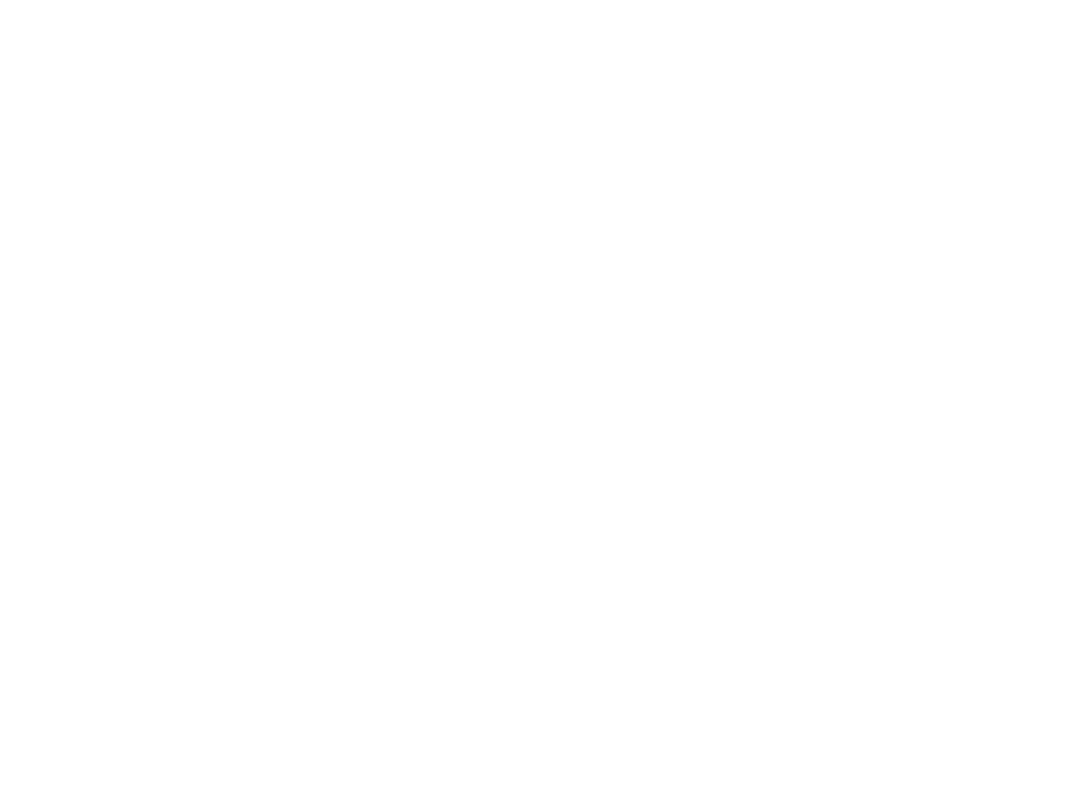
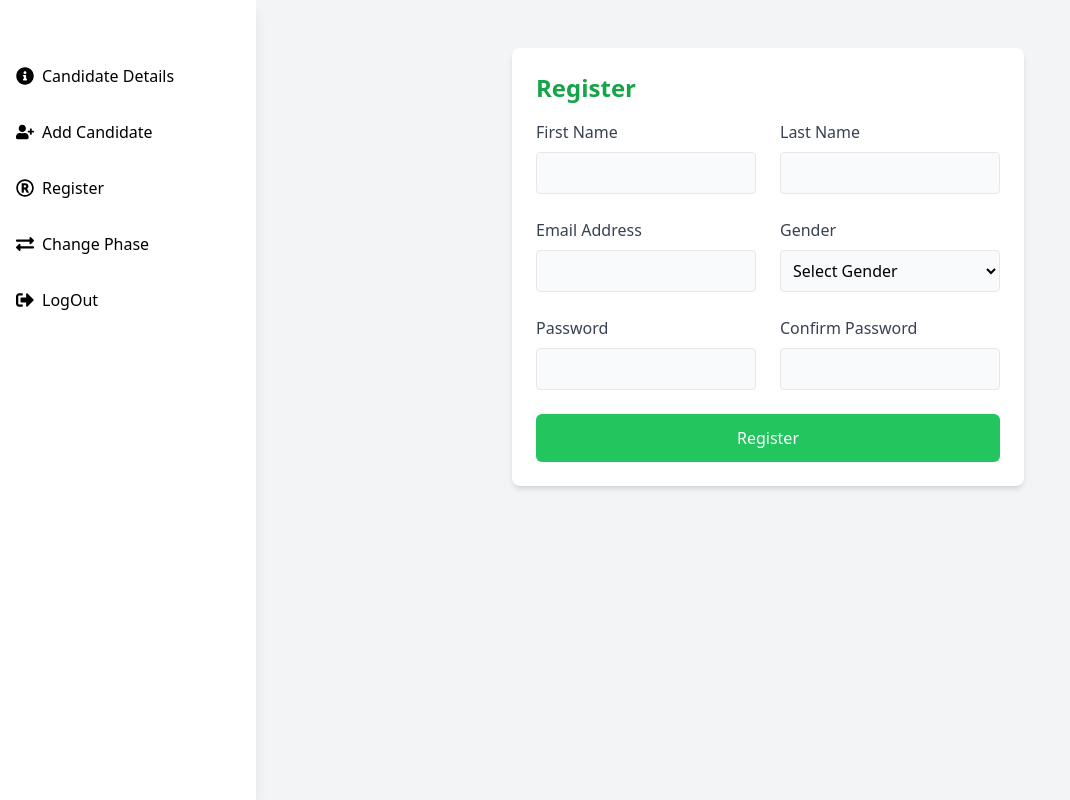
Before and after one commit to afzaljadoon/myfyp, a React (Create React App) app: page /adminregister in a window 1280 px wide. Before the commit this address had no page. Shown: the whole page, without its empty margins (0-1070 px from the left). Built offline with nearby package versions, Linux system fonts and the light colour scheme.

Commit message:
Make some changes inside the components

```diff
--- a/src/App.js
+++ b/src/App.js
@@ -12,6 +12,7 @@
 import Candidatedetail from './components/Candidatedetail';
 import Changephase from './components/Changephase';
 import Addcandidate from './components/Addcandidate';
+import Adminregister from './components/Adminregister';
 
 function App() {
   return (
@@ -31,6 +32,7 @@
         <Route path="/candidatedetail" element={<Candidatedetail />} />
         <Route path="/changephase" element={<Changephase />} />
         <Route path="/addcandidate" element={<Addcandidate/>} />
+        <Route path="/adminregister" element={<Adminregister/>} />
 
         </Routes>
     </div>
--- a/src/components/Addcandidate.js
+++ b/src/components/Addcandidate.js
@@ -1,5 +1,5 @@
 import React, { useState } from 'react';
-import {Link} from 'react-router-dom'
+import { Link } from 'react-router-dom';
 import { FaInfoCircle, FaUserPlus, FaRegRegistered, FaExchangeAlt, FaSignOutAlt } from 'react-icons/fa';
 
 const Addcandidate = () => {
@@ -20,47 +20,53 @@
   const handleSubmit = (e) => {
     e.preventDefault();
     console.log('Candidate Added:', formData);
-    // Add your submission logic here
     alert("Candidate has been added Successfully!");
   };
 
   return (
-    <div className="flex">
-      <div className="w-1/4 bg-white h-screen p-5">
-        <ul className="space-y-4 mt-12">
+    <div className="flex flex-col md:flex-row min-h-screen bg-gray-100">
+      {/* Sidebar */}
+      <div className="w-64 bg-white shadow-md">
+        <div className="h-16 flex items-center justify-center bg-green-500">
+          <h1 className="text-2xl font-bold text-white">Best Actor Contest</h1>
+        </div>
+        <div className="mt-4">
+          <ul className="space-y-2">
             <Link to="/candidatedetail">
-          <li>
-            <a href="/candidateDetails" className="flex items-center text-gray-600 hover:text-green-500">
+              <li className="w-full">
+                <a className="flex items-center p-4 hover:bg-green-500 hover:text-white">
                   <FaInfoCircle className="text-lg" />
                   <p className="ml-2">Candidate Details</p>
                 </a>
               </li>
             </Link>
-          <Link to='/addcandidate'>
-          <li className="text-green-500">
-            <a href="#" className="flex items-center">
+            <Link to="/addcandidate">
+              <li className="w-full">
+                <a className="flex items-center p-4 hover:bg-green-500 hover:text-white">
                   <FaUserPlus className="text-lg" />
                   <p className="ml-2">Add Candidate</p>
                 </a>
               </li>
             </Link>
-          <li>
-            <a href="/table_view" className="flex items-center text-gray-600 hover:text-green-500">
+            <Link to="/adminregister">
+              <li className="w-full">
+                <a className="flex items-center p-4 hover:bg-green-500 hover:text-white">
                   <FaRegRegistered className="text-lg" />
                   <p className="ml-2">Register</p>
                 </a>
               </li>
-          <Link to='/changephase'>
-          <li>
-            <a href="/changePhase" className="flex items-center text-gray-600 hover:text-green-500">
+            </Link>
+            <Link to="/changephase">
+              <li className="w-full">
+                <a className="flex items-center p-4 hover:bg-green-500 hover:text-white">
                   <FaExchangeAlt className="text-lg" />
-              <p className="ml-2">Change State</p>
+                  <p className="ml-2">Change Phase</p>
                 </a>
               </li>
             </Link>
-          <Link to='/logout'>
-          <li>
-            <a href="/logout" className="flex items-center text-gray-600 hover:text-green-500">
+            <Link to="/logout">
+              <li className="w-full">
+                <a className="flex items-center p-4 hover:bg-green-500 hover:text-white">
                   <FaSignOutAlt className="text-lg" />
                   <p className="ml-2">LogOut</p>
                 </a>
@@ -68,8 +74,10 @@
             </Link>
           </ul>
         </div>
+      </div>
 
-      <div className="w-3/4 bg-gray-100 min-h-screen">
+      {/* Main Content */}
+      <div className="flex-1 flex flex-col bg-gray-100">
         <nav className="bg-transparent p-4 shadow-sm">
           <h2 className="text-2xl font-bold">Add Candidate</h2>
         </nav>
--- /dev/null
+++ b/src/components/Adminregister.js
@@ -0,0 +1,237 @@
+import React, { useState } from "react";
+import { Link } from "react-router-dom";
+import {
+  FaInfoCircle,
+  FaUserPlus,
+  FaRegRegistered,
+  FaExchangeAlt,
+  FaSignOutAlt,
+} from "react-icons/fa";
+
+const Adminregister = () => {
+  const [inputData, setInputData] = useState({
+    first_name: "",
+    last_name: "",
+    email_address: "",
+    gender: "",
+    password: "",
+    confirm_password: "",
+  });
+  const [alertMsg, setAlertMsg] = useState("");
+
+  const handleChange = (e) => {
+    const { name, value } = e.target;
+    setInputData({ ...inputData, [name]: value });
+  };
+
+  const handleSubmit = (e) => {
+    e.preventDefault();
+
+    if (inputData.confirm_password !== inputData.password) {
+      setAlertMsg("Password & Confirm Password do not match");
+      return;
+    }
+
+    // Simulate an API call to check email uniqueness and save data
+    const isEmailUnique = true; // Replace with actual API call
+    if (!isEmailUnique) {
+      setAlertMsg(`${inputData.email_address} is already in use`);
+    } else {
+      setAlertMsg("You are successfully registered");
+      // Add logic to save data
+    }
+  };
+
+  return (
+    <div className="flex min-h-screen bg-gray-100">
+      {/* Sidebar */}
+      <div className="w-64 bg-white shadow-lg">
+        <div className="mt-12">
+          <ul className="space-y-4">
+            <Link to="/candidatedetail">
+              <li className="w-full">
+                <a className="block w-full flex items-center p-4 hover:bg-green-500 hover:text-white">
+                  <FaInfoCircle className="text-lg" />
+                  <p className="ml-2">Candidate Details</p>
+                </a>
+              </li>
+            </Link>
+            <Link to="/addcandidate">
+              <li className="w-full">
+                <a className="block w-full flex items-center p-4 hover:bg-green-500 hover:text-white">
+                  <FaUserPlus className="text-lg" />
+                  <p className="ml-2">Add Candidate</p>
+                </a>
+              </li>
+            </Link>
+            <Link to="/adminregister">
+              <li className="w-full">
+                <a className="block w-full flex items-center p-4 hover:bg-green-500 hover:text-white">
+                  <FaRegRegistered className="text-lg" />
+                  <p className="ml-2">Register</p>
+                </a>
+              </li>
+            </Link>
+            <Link to="/changephase">
+              <li className="w-full">
+                <a className="block w-full flex items-center p-4 hover:bg-green-500 hover:text-white">
+                  <FaExchangeAlt className="text-lg" />
+                  <p className="ml-2">Change Phase</p>
+                </a>
+              </li>
+            </Link>
+            <Link to="/logout">
+              <li className="w-full">
+                <a className="block w-full flex items-center p-4 hover:bg-green-500 hover:text-white">
+                  <FaSignOutAlt className="text-lg" />
+                  <p className="ml-2">LogOut</p>
+                </a>
+              </li>
+            </Link>
+          </ul>
+        </div>
+      </div>
+
+      {/* Main Content */}
+      <div className="flex-1 flex flex-col">
+        <nav className="bg-transparent p-4">
+          <div className="flex justify-between items-center">
+            <div className="text-xl font-bold"></div>
+          </div>
+        </nav>
+
+        <div className="p-4 flex-grow">
+          <div className="bg-white shadow-md rounded-lg p-6 max-w-lg mx-auto">
+            <h4 className="text-2xl font-bold text-green-600 mb-4">Register</h4>
+            {alertMsg && (
+              <div className="bg-red-100 text-red-700 p-2 rounded-md mb-4">
+                {alertMsg}
+              </div>
+            )}
+            <form onSubmit={handleSubmit}>
+              <div className="grid grid-cols-1 md:grid-cols-2 gap-6 mb-6">
+                <div>
+                  <label
+                    htmlFor="first_name"
+                    className="block text-gray-700 mb-2"
+                  >
+                    First Name
+                  </label>
+                  <input
+                    type="text"
+                    id="first_name"
+                    name="first_name"
+                    value={inputData.first_name}
+                    onChange={handleChange}
+                    className="w-full p-2 border rounded bg-gray-50"
+                    required
+                  />
+                </div>
+                <div>
+                  <label
+                    htmlFor="last_name"
+                    className="block text-gray-700 mb-2"
+                  >
+                    Last Name
+                  </label>
+                  <input
+                    type="text"
+                    id="last_name"
+                    name="last_name"
+                    value={inputData.last_name}
+                    onChange={handleChange}
+                    className="w-full p-2 border rounded bg-gray-50"
+                    required
+                  />
+                </div>
+              </div>
+              <div className="grid grid-cols-1 md:grid-cols-2 gap-6 mb-6">
+                <div>
+                  <label
+                    htmlFor="email_address"
+                    className="block text-gray-700 mb-2"
+                  >
+                    Email Address
+                  </label>
+                  <input
+                    type="email"
+                    id="email_address"
+                    name="email_address"
+                    value={inputData.email_address}
+                    onChange={handleChange}
+                    className="w-full p-2 border rounded bg-gray-50"
+                    required
+                  />
+                </div>
+                <div>
+                  <label htmlFor="gender" className="block text-gray-700 mb-2">
+                    Gender
+                  </label>
+                  <select
+                    id="gender"
+                    name="gender"
+                    value={inputData.gender}
+                    onChange={handleChange}
+                    className="w-full p-2 border rounded bg-gray-50"
+                    required
+                  >
+                    <option value="" disabled>
+                      Select Gender
+                    </option>
+                    <option value="male">Male</option>
+                    <option value="female">Female</option>
+                    <option value="other">Other</option>
+                  </select>
+                </div>
+              </div>
+              <div className="grid grid-cols-1 md:grid-cols-2 gap-6 mb-6">
+                <div>
+                  <label
+                    htmlFor="password"
+                    className="block text-gray-700 mb-2"
+                  >
+                    Password
+                  </label>
+                  <input
+                    type="password"
+                    id="password"
+                    name="password"
+                    value={inputData.password}
+                    onChange={handleChange}
+                    className="w-full p-2 border rounded bg-gray-50"
+                    required
+                  />
+                </div>
+                <div>
+                  <label
+                    htmlFor="confirm_password"
+                    className="block text-gray-700 mb-2"
+                  >
+                    Confirm Password
+                  </label>
+                  <input
+                    type="password"
+                    id="confirm_password"
+                    name="confirm_password"
+                    value={inputData.confirm_password}
+                    onChange={handleChange}
+                    className="w-full p-2 border rounded bg-gray-50"
+                    required
+                  />
+                </div>
+              </div>
+              <button
+                type="submit"
+                className="w-full bg-green-500 text-white p-3 rounded-md hover:bg-green-600 transition duration-300"
+              >
+                Register
+              </button>
+            </form>
+          </div>
+        </div>
+      </div>
+    </div>
+  );
+};
+
+export default Adminregister;
--- a/src/components/Changephase.js
+++ b/src/components/Changephase.js
@@ -12,48 +12,51 @@
   };
 
   return (
-    <div className="flex">
+    <div className="flex flex-col md:flex-row min-h-screen bg-gray-100">
       {/* Sidebar */}
-      <div className="w-64 h-screen bg-white shadow-lg">
-        <div className="mt-12">
-          <ul className="space-y-4">
+      <div className="w-64 bg-white shadow-md">
+        <div className="h-16 flex items-center justify-center bg-green-500">
+          <h1 className="text-2xl font-bold text-white">Best Actor Contest</h1>
+        </div>
+        <div className="mt-4">
+          <ul className="space-y-2">
             <Link to="/candidatedetail">
-            <li className="flex items-center">
-              <a href="/candidateDetails" className="flex items-center space-x-2">
+              <li className="w-full">
+                <a className="flex items-center p-4 hover:bg-green-500 hover:text-white">
                   <FaInfoCircle className="text-lg" />
-                <p className="text-gray-700">Candidate Details</p>
+                  <p className="ml-2">Candidate Details</p>
                 </a>
               </li>
             </Link>
             <Link to="/addcandidate">
-            <li className="flex items-center">
-              <a href="/addCandidate" className="flex items-center space-x-2">
+              <li className="w-full">
+                <a className="flex items-center p-4 hover:bg-green-500 hover:text-white">
                   <FaUserPlus className="text-lg" />
-                <p className="text-gray-700">Add Candidate</p>
+                  <p className="ml-2">Add Candidate</p>
                 </a>
               </li>
             </Link>
             <Link to="/adminregister">
-            <li className="flex items-center">
-              <a href="/table_view" className="flex items-center space-x-2">
+              <li className="w-full">
+                <a className="flex items-center p-4 hover:bg-green-500 hover:text-white">
                   <FaRegRegistered className="text-lg" />
-                <p className="text-gray-700">Register</p>
+                  <p className="ml-2">Register</p>
                 </a>
               </li>
             </Link>
             <Link to="/changephase">
-            <li className="flex items-center">
-              <a href="#" className="flex items-center space-x-2 text-green-500">
+              <li className="w-full">
+                <a className="flex items-center p-4 hover:bg-green-500 hover:text-white">
                   <FaExchangeAlt className="text-lg" />
-                <p>Change Phase</p>
+                  <p className="ml-2">Change Phase</p>
                 </a>
               </li>
             </Link>
             <Link to="/logout">
-            <li className="flex items-center">
-              <a href="/logout" className="flex items-center space-x-2">
+              <li className="w-full">
+                <a className="flex items-center p-4 hover:bg-green-500 hover:text-white">
                   <FaSignOutAlt className="text-lg" />
-                <p className="text-gray-700">LogOut</p>
+                  <p className="ml-2">LogOut</p>
                 </a>
               </li>
             </Link>
@@ -62,19 +65,19 @@
       </div>
 
       {/* Main Panel */}
-      <div className="flex-1">
+      <div className="flex-1 flex flex-col bg-gray-100">
         {/* Navbar */}
-        <nav className="bg-transparent fixed top-0 left-0 w-full flex items-center justify-between px-4 py-2">
-          <div className="text-gray-700">
-            <a href="javascript:;" className="text-xl font-semibold"></a>
-          </div>
+        <nav className="bg-transparent p-4 shadow-sm">
+          <div className="flex justify-between items-center">
+            <h2 className="text-xl font-bold"></h2>
             <button className="text-gray-700">
               <FaBars className="text-lg" />
             </button>
+          </div>
         </nav>
 
         {/* Content */}
-        <div className="p-8 mt-16">
+        <div className="p-8 mt-4">
           <div className="bg-white shadow-md rounded-lg p-4">
             <div className="bg-green-500 text-white text-center py-2 rounded-md mb-4">
               <h4 className="text-lg font-semibold">CHANGE PHASE</h4>
```
Also changed, not shown: src/components/Candidatedetail.js (+7 -7 lines). Lines whose indentation alone changed are shown as unchanged.
